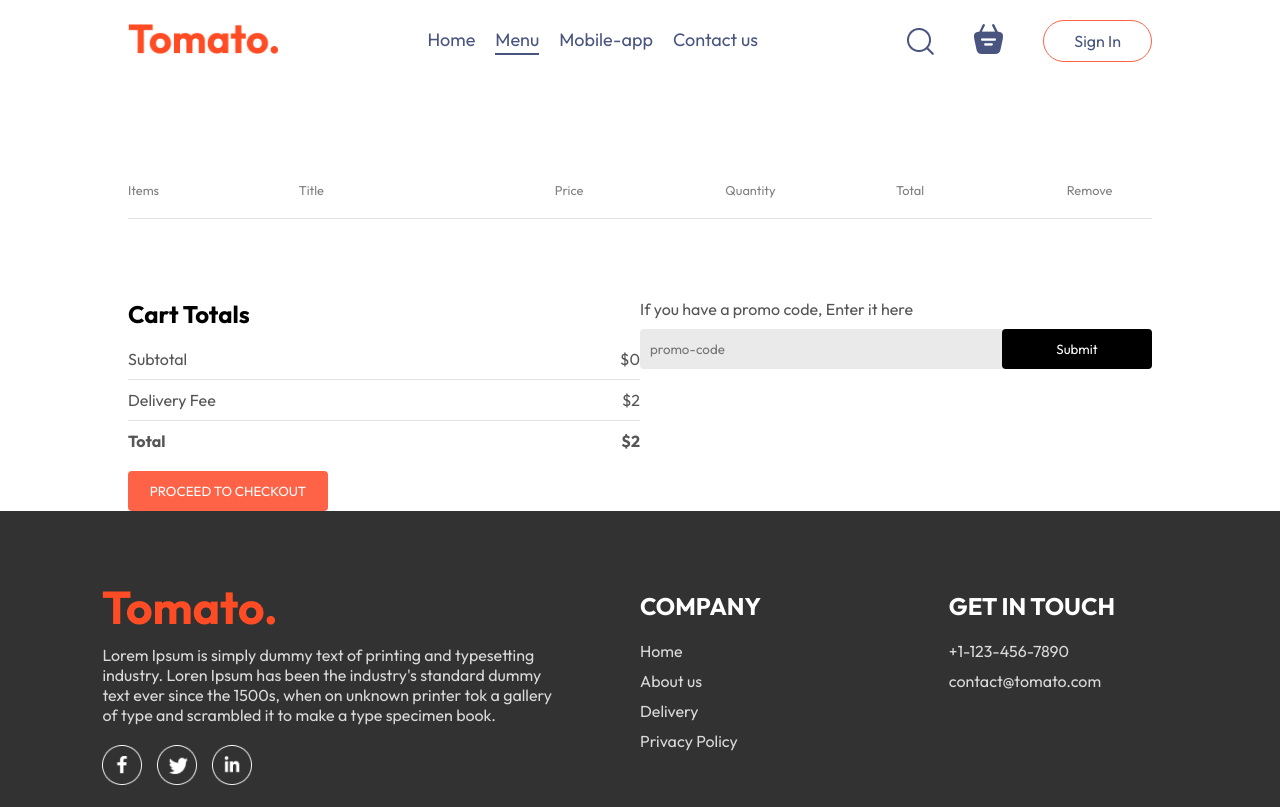
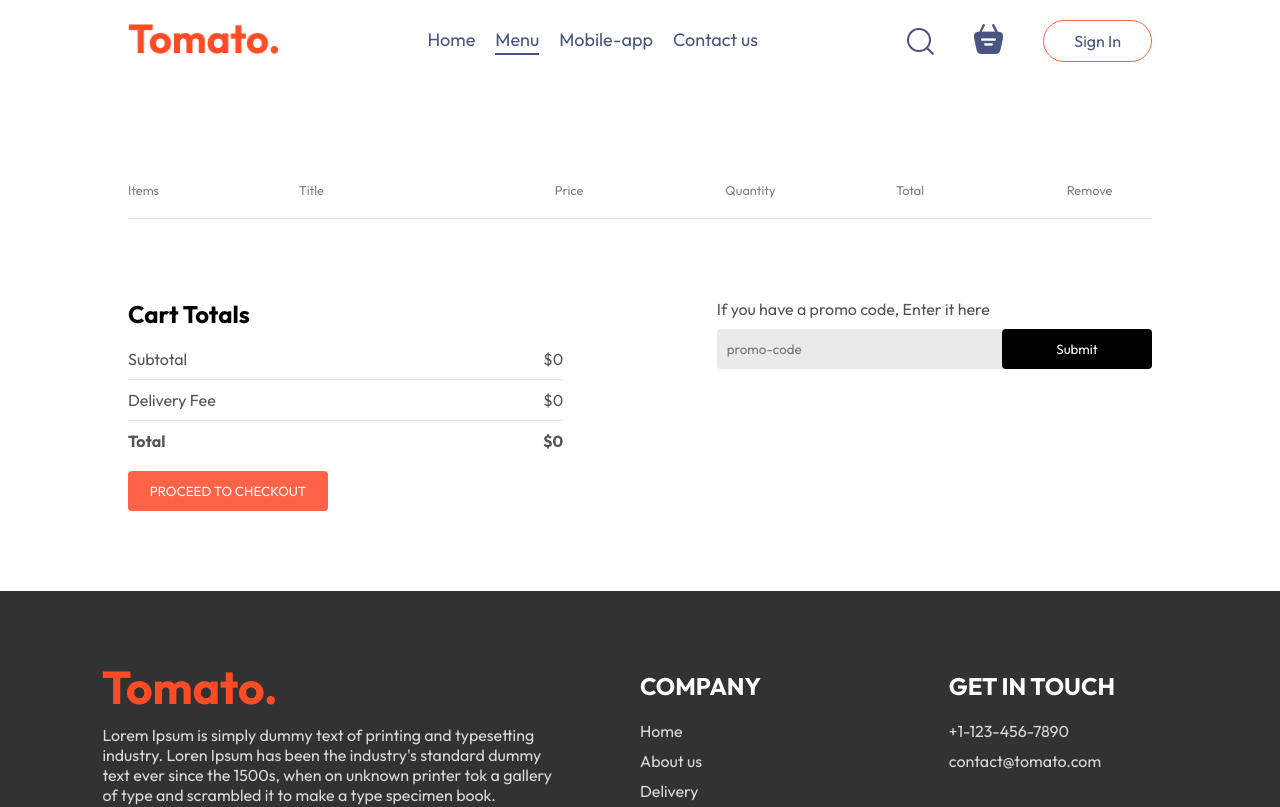
Before and after one commit to vaibhavpanchal205/Food_Delivery_Website, a React (Vite) app in the folder frontend/: page /cart in a window 1280 px wide. Shown: the top 807 px of the page. Built offline with nearby package versions, Linux system fonts and the light colour scheme.

Commit message:
order page

```diff
--- a/frontend/src/components/AppDownload/AppDownload.css
+++ b/frontend/src/components/AppDownload/AppDownload.css
@@ -10,6 +10,7 @@
     justify-content: center;
     gap: max(2vw,10px);
     margin-top: 40px;
+    /* margin-bottom: 40px; */
 }
 .app-download-platforms img{
     width: max(30vw,120px);
--- a/frontend/src/components/Footer/Footer.css
+++ b/frontend/src/components/Footer/Footer.css
@@ -7,6 +7,7 @@
     gap: 20px;
     padding: 20px 8vw;
     padding-top: 80px;
+    margin-top: 80px;
 }
 .footer-content{
     width: 100%;
--- a/frontend/src/pages/Cart/Cart.css
+++ b/frontend/src/pages/Cart/Cart.css
@@ -27,7 +27,7 @@
     margin-top: 80px;
     display: flex;
     justify-content: space-between;
-    gap: max(12vw 20px);
+    gap: max(12vw ,20px);
 }
 .cart-total{
     flex: 1;
--- a/frontend/src/pages/Cart/Cart.jsx
+++ b/frontend/src/pages/Cart/Cart.jsx
@@ -49,15 +49,14 @@
             <hr />
             <div className="cart-total-details">
               <p>Delivery Fee</p>
-              <p>${2}</p>
+              <p>${getTotalCartAmount()===0?0:2}</p>
             </div>
             <hr />
             <div className="cart-total-details">
               <b>Total</b>
-              <b>${getTotalCartAmount() + 2}</b>
+              <b>${getTotalCartAmount()===0?0:getTotalCartAmount()+2}</b>
             </div>
           </div>
-          {/* Use navigate for programmatic navigation */}
           <button onClick={() => navigate('/order')}>PROCEED TO CHECKOUT</button>
         </div>
         <div className="cart-promocode">
--- a/frontend/src/pages/PlaceOrder/PlaceOrder.jsx
+++ b/frontend/src/pages/PlaceOrder/PlaceOrder.jsx
@@ -30,19 +30,19 @@
       <div className="cart-total">
           <h2>Cart Totals</h2>
           <div>
-            <div className="cart-total-details">
+          <div className="cart-total-details">
               <p>Subtotal</p>
               <p>${getTotalCartAmount()}</p>
             </div>
             <hr />
             <div className="cart-total-details">
               <p>Delivery Fee</p>
-              <p>${2}</p>
+              <p>${getTotalCartAmount()===0?0:2}</p>
             </div>
             <hr />
             <div className="cart-total-details">
               <b>Total</b>
-              <b>${getTotalCartAmount() +2}</b>
+              <b>${getTotalCartAmount()===0?0:getTotalCartAmount()+2}</b>
             </div>
           </div>
           <button>PROCEED TO PAYMENT</button>
```
